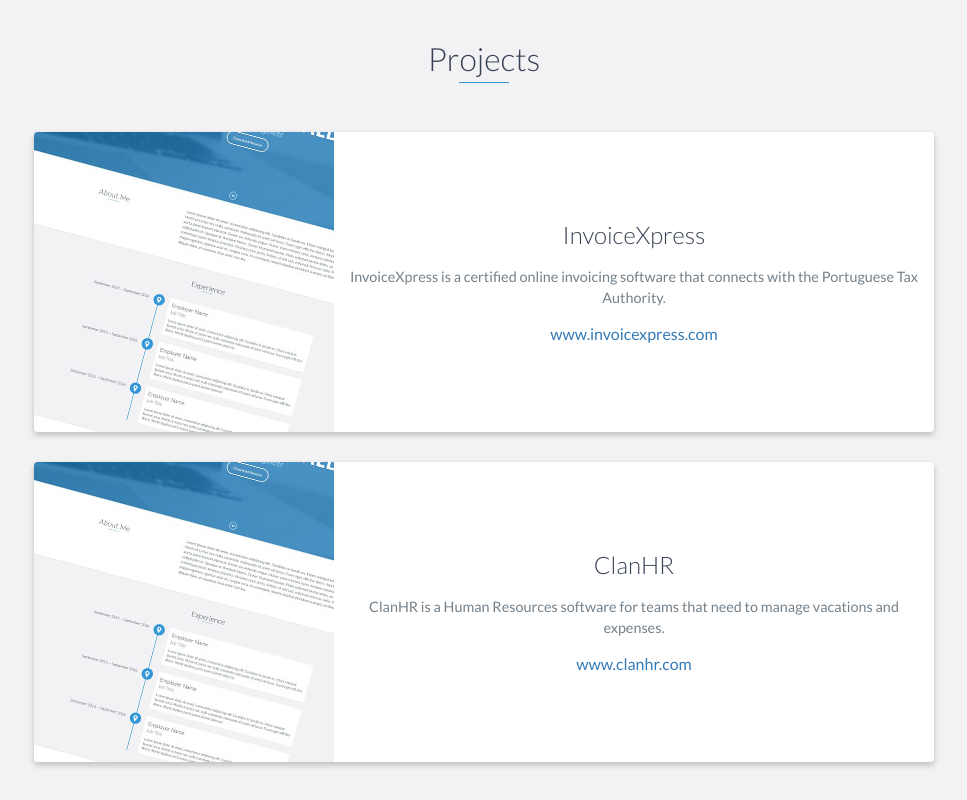
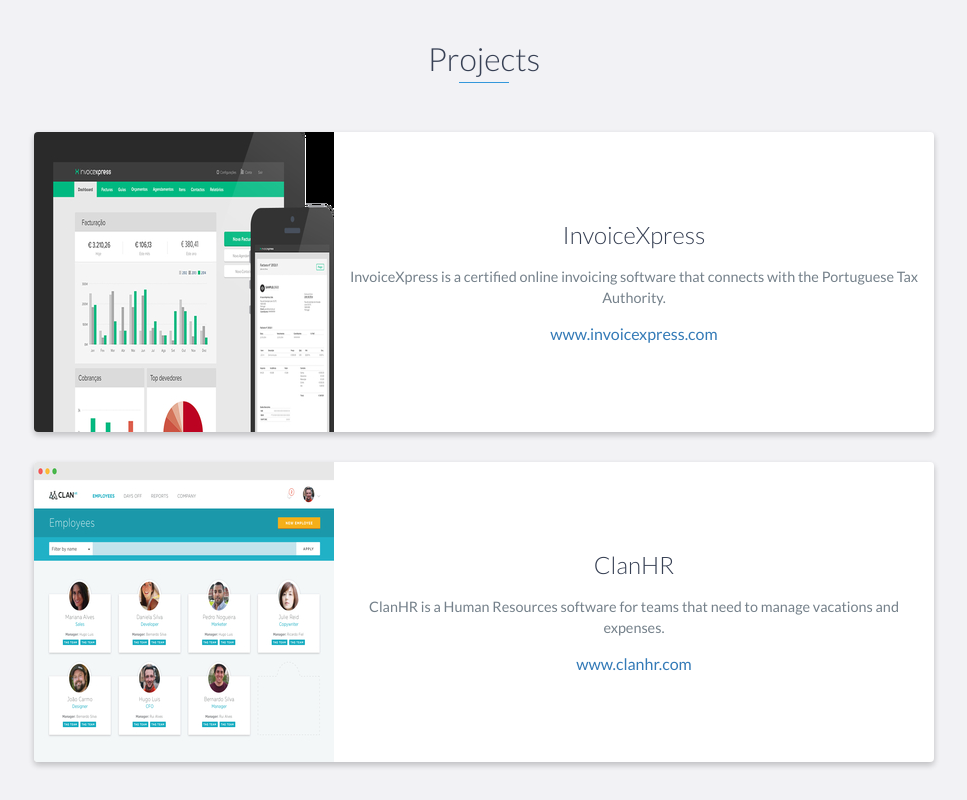
Before and after one commit to paulosilva86/paulosilva86.github.io, a website: page index.html in a window 1280 px wide. Shown: the part 1880-2680 px from the top of the page, without its empty margins (156-1123 px from the left). Drawn offline with nearby package versions, Linux system fonts and the light colour scheme.

Commit message:
Add project images

```diff
--- a/index.html
+++ b/index.html
@@ -134,7 +134,7 @@
             <div class="row">
                 <div class="project shadow-large">
                     <div class="project-image">
-                        <img src="images/project.jpg" />
+                        <img src="images/invoicexpress.jpg" />
                     </div>
                     <!-- End .project-image -->
                     <div class="project-info">
@@ -150,7 +150,7 @@
 
                 <div class="project shadow-large">
                     <div class="project-image">
-                        <img src="images/project.jpg" />
+                        <img src="images/clanhr.jpg" />
                     </div>
                     <!-- End .project-image -->
                     <div class="project-info">
```
Also changed, not shown: images/clanhr.jpg (added), images/invoicexpress.jpg (added).
